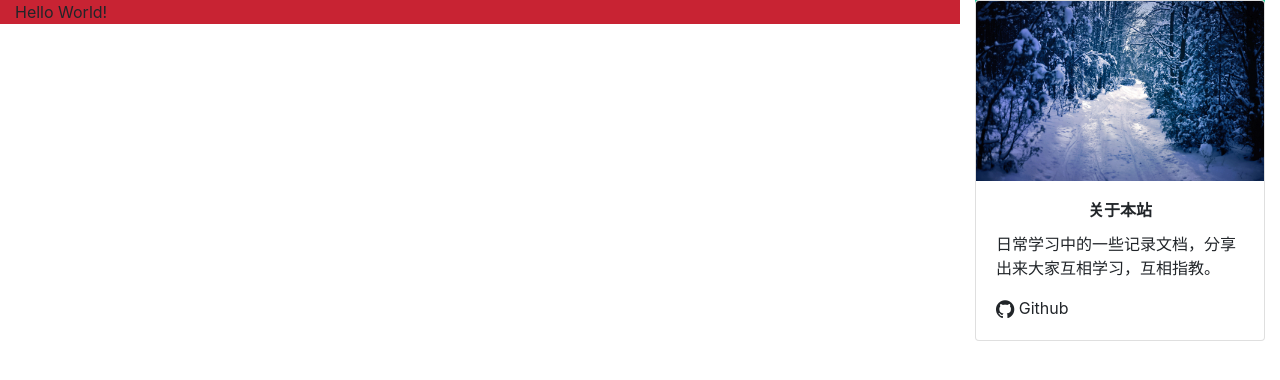
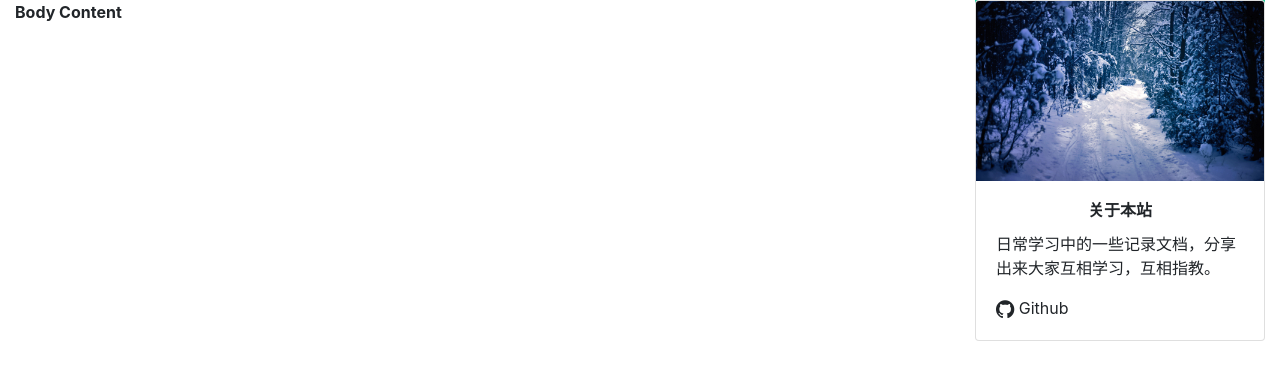
Before and after one commit to AnonymousXF/BlogV2.0, a Python web app: template app/templates/base.html in a window 1280 px wide. Shown: the top 380 px of the page. Run offline with Jinja, Linux system fonts and the light colour scheme; the template is opened without the code that fills it, so the values that code supplies are empty.

Commit message:
Update base.html

```diff
--- a/app/templates/base.html
+++ b/app/templates/base.html
@@ -13,8 +13,8 @@
 
 <div class="container-fluid">
     <div class="row">
-        <div class="col-md-9" style="background-color: #c82333">
-            Hello World!
+        <div class="col-md-9">
+            <b>Body Content</b>
         </div>
         <div class="col-md-3">
             {% include "sidebar.html" %}
@@ -25,4 +25,5 @@
 {% block scripts %}
     <script src="{{ url_for('static', filename='js/bootstrap.min.js') }}"></script>
     <script src="{{ url_for('static', filename='js/bootstrap.bundle.min.js') }}"></script>
+    <script src="{{ url_for('static', filename='js/sidebar.js') }}"></script>
 {% endblock %}
```
